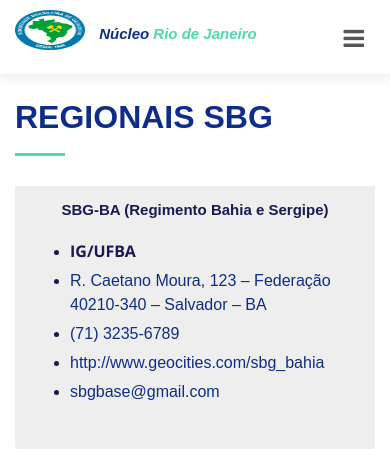
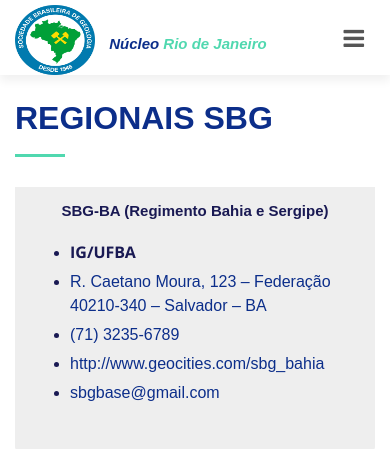
Before and after one commit to lcpojr/sbg-rj, a Django app: page /regionais in a window 390 px wide. Shown: the top 449 px of the page. Run offline with Django 3.2, Linux system fonts and the light colour scheme; parts of the project's set-up code (start-up, migrations or seed data) failed here and were passed over; some libraries are stand-ins or nearby versions; some web fonts are replaced.

Commit message:
chore:change navbar (#64)

```diff
--- a/apps/web/static/css/style.css
+++ b/apps/web/static/css/style.css
@@ -152,7 +152,7 @@ h1, h2, h3, h4, h5, h6 {
 
 #header {
   padding: 20px 0;
-  height: 84px;
+  height: 100px;
   transition: all 0.5s;
   z-index: 997;
   background: #fff;
@@ -185,7 +185,7 @@ h1, h2, h3, h4, h5, h6 {
 #header #logo img {
   padding: 0;
   margin-top: -10px;
-  width: 70px;
+  width: 80px;
 }
 
 /*--------------------------------------------------------------
@@ -379,6 +379,7 @@ h1, h2, h3, h4, h5, h6 {
 #nav-menu-container {
   float: right;
   margin: 0;
+  line-height: 3;
 }
 
 /* Nav Meu Styling */
@@ -1423,14 +1424,14 @@ body.mobile-nav-active #mobile-nav-toggle {
     bottom: 15px;
   }
   #header {
-    padding: 20px 0;
+    padding: 15px 0;
     height: 74px;
   }
   #header #logo h1 {
     font-size: 15px;
   }
   #header #logo img {
-    max-height: 40px;
+    max-height: 70px;
   }
   #nav-menu-container {
     display: none;
@@ -1451,6 +1452,10 @@ body.mobile-nav-active #mobile-nav-toggle {
 }
 
 @media (max-width: 767px) {
+  #header {
+    min-height: 75px;
+  }
+
   #intro .intro-content b {
     font-size: 15px;
   }
```
